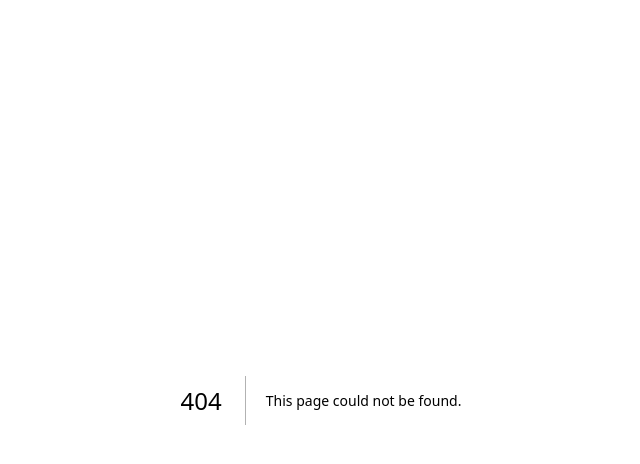
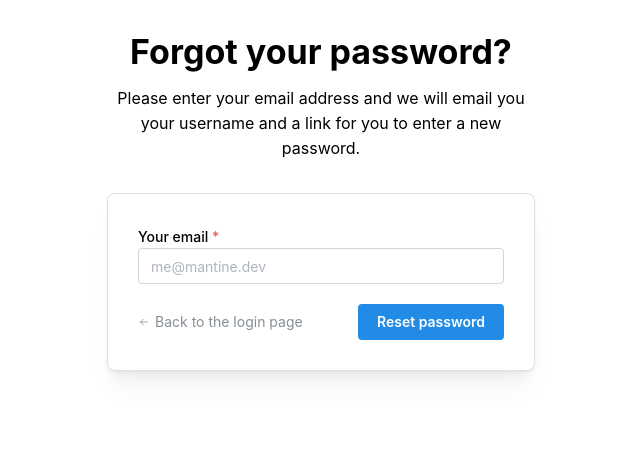
Before and after one commit to secdea/mantine_web, a Next.js app: page /forgotpassword in a window 1280 px wide. Before the commit this address had no page. Shown: the top 464 px of the page, without its empty margins (319-959 px from the left). Built offline with nearby package versions, Linux system fonts and the light colour scheme; no server answers.

Commit message:
from desktop

```diff
--- /dev/null
+++ b/app/(Pages)/forgotpassword/page.tsx
@@ -0,0 +1,41 @@
+import { IconArrowLeft } from '@tabler/icons-react';
+import {
+  Anchor,
+  Box,
+  Button,
+  Center,
+  Container,
+  Group,
+  Paper,
+  Text,
+  TextInput,
+  Title,
+} from '@mantine/core';
+import Link from 'next/link';
+
+
+export default function ForgotPassword() {
+  return (
+    <Container size={460} my={30}>
+      <Title  ta="center">
+        Forgot your password?
+      </Title>
+      <Text ta="center" mt="sm">
+        Please enter your email address and we will email you your username and a link for you to enter a new password.
+      </Text>
+
+      <Paper withBorder shadow="md" p={30} radius="md" mt="xl">
+        <TextInput label="Your email" placeholder="me@mantine.dev" required />
+        <Group justify="space-between" mt="lg" >
+          <Anchor c="dimmed" size="sm" component={Link} href="/login">
+            <Center inline>
+              <IconArrowLeft size={12} stroke={1.5} />
+              <Box ml={5}>Back to the login page</Box>
+            </Center>
+          </Anchor>
+          <Button >Reset password</Button>
+        </Group>
+      </Paper>
+    </Container>
+  );
+}
--- a/app/contexts/AuthContext.tsx
+++ b/app/contexts/AuthContext.tsx
@@ -50,12 +50,12 @@ export function AuthContextProvider({ children }: { children: React.ReactNode })
     });
 
     var pOut = null;
-    if (res.ok) {
+    if (res.ok)
+      pOut = await res.json();
+    else {
       const data = await res.text();
       throw new Error(data);
-    } else
-      pOut = await res.json();
-
+    }
     await refreshAuth();
     return pOut;
   };
--- a/app/sidebar/NavBarNested.tsx
+++ b/app/sidebar/NavBarNested.tsx
@@ -20,9 +20,9 @@ const mockdata = [
     icon: IconNotes,
     initiallyOpened: true,
     links: [
-      { label: 'Overview', link: '/dashboard' },
-      { label: 'Forecasts', link: '/' },
-      { label: 'Outlook', link: '/' },
+      { label: 'Home', link: '/' },
+      { label: 'Dashboard', link: '/dashboard' },
+      { label: 'Login', link: '/login' },
       { label: 'Real time', link: '/' },
     ],
   },
```
Also changed, not shown: app/(Pages)/login/page.tsx (+4 -5 lines), app/sidebar/NavbarLinksGroup.tsx (+6 -2 lines).
